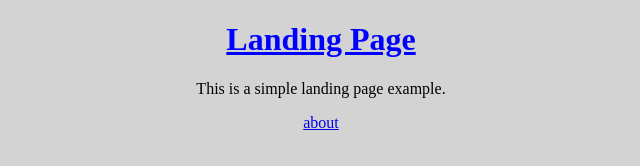
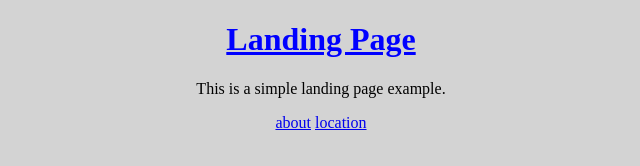
Before and after one commit to noah-ninsiima/hsot-grp4-colab, a plain HTML site: page index.html in a window 1280 px wide. Shown: the full height of the page, 319-959 px from the left. Drawn offline with Linux system fonts and the light colour scheme.

Commit message:
Update index.html content

```diff
--- a/index.html
+++ b/index.html
@@ -10,7 +10,7 @@
     <h1>Landing Page</h1>
     <p>This is a simple landing page example.</p>
     <a href="about.html">about</a>
-    <!-- <a href="Contact.html">Contact</a> -->
+    <a href="location.html">location</a>
     <!-- <a href="Products.html">Products</a> -->
 
 
```
